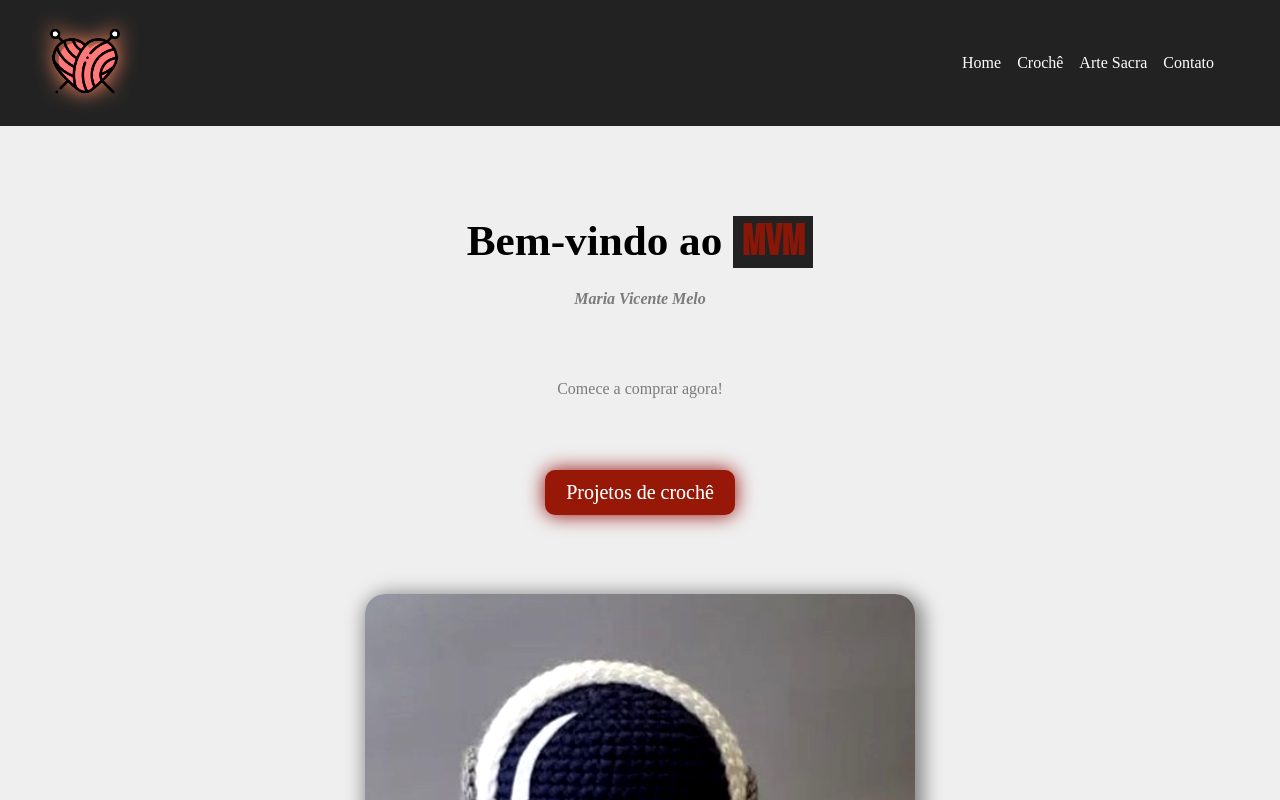
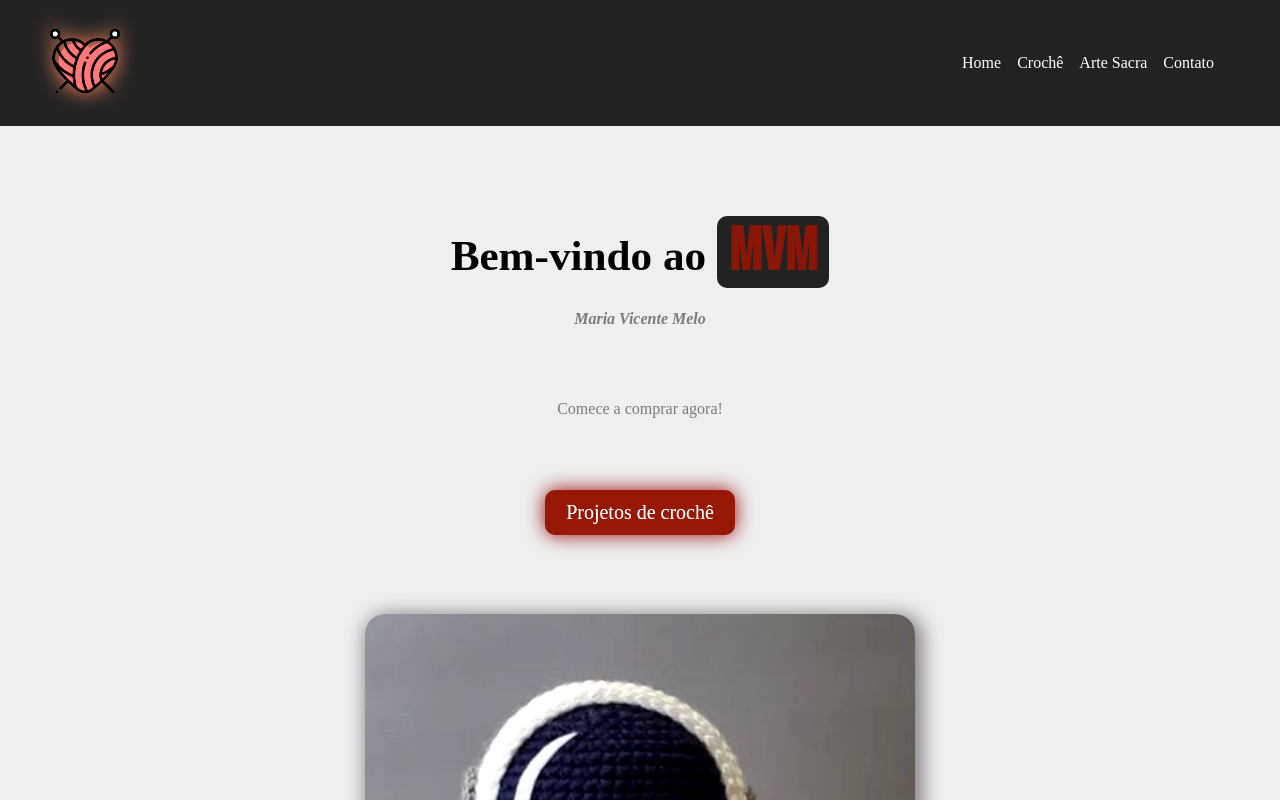
Before and after one commit to Rn77M/MVM, a JavaScript app: page / in a window 1280 px wide. Shown: the top 800 px of the page. Built offline with nearby package versions, Linux system fonts and the light colour scheme; the HTML template or start-up script is replaced by a standard one.

Commit message:
Update Home.module.css

```diff
--- a/src/components/pages/Home.module.css
+++ b/src/components/pages/Home.module.css
@@ -19,6 +19,8 @@
 
 .home_container .mvm{
     font-family: "Bebas Neue";
+    font-size: 140%;
+    border-radius: 10px;
 }
 
 .home_container h1 span{
```
